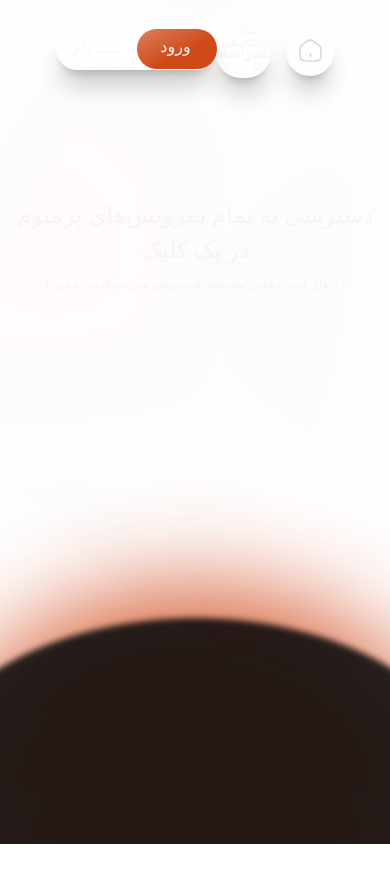
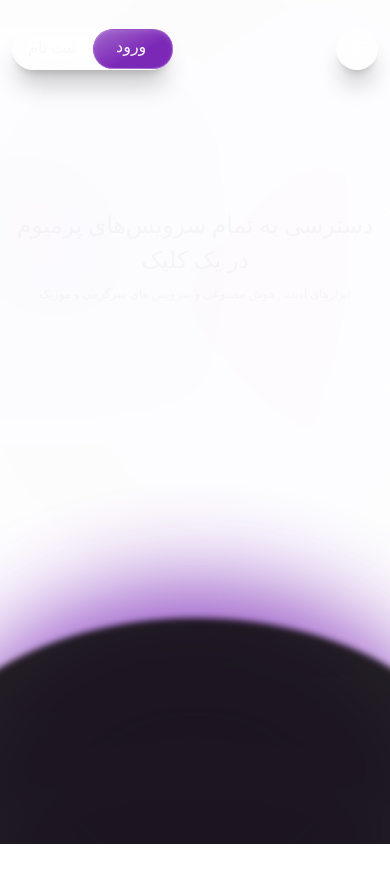
Before and after one commit to BeheshtianDev/Account-Seller, a Next.js app: page / in a window 390 px wide. Shown: the top 882 px of the page. Built offline with nearby package versions, Linux system fonts and the light colour scheme.

Commit message:
feat: add animated mobile menu with staggered items and outside click close

```diff
--- a/app/globals.css
+++ b/app/globals.css
@@ -26,7 +26,7 @@ body {
   display: none; /* For Chrome, Safari, and Opera */
 }
 * {
-  cursor: none !important;
+  /* cursor: none !important; */
 }
 @layer utilities {
   .scroll-hidden::-webkit-scrollbar {
--- a/app/page.tsx
+++ b/app/page.tsx
@@ -1,6 +1,4 @@
-import ButtonHighlight from "@/components/ButtonHighlight";
-import Navbar from "@/components/Navbar";
-import Image from "next/image";
+import Header from "@/components/Header/Header";
 
 export default function Home() {
   return (
@@ -9,31 +7,17 @@ export default function Home() {
         {/* gradiant start */}
         <div className="w-[145vw] h-[100vw] rounded-[50%]   border-8 absolute opacity-35 blur-lg -bottom-[79.5vw] z-20"></div>
         <div className="w-[150vw] h-[100vw] rounded-[50%]  bg-[#111111]  absolute opacity-90 lg:-bottom-[80vw] md:-bottom-[72vw] -bottom-[42vw] blur-[3px] z-20"></div>
-        <div className="w-[130vw] h-[105vw] rounded-[50%]  bg-orange-700 absolute lg:opacity-40 opacity-80 lg:-bottom-[78vw] md:-bottom-[70vw] -bottom-[40vw]  blur-[50px] z-10"></div>
+        <div className="w-[130vw] h-[105vw] rounded-[50%]  bg-purple-800 absolute lg:opacity-40 opacity-80 lg:-bottom-[78vw] md:-bottom-[70vw] -bottom-[40vw]  blur-[50px] z-10"></div>
         <div className="flex  absolute top-48 rotate-45 -left-[8vw] blur-[200px] opacity-50  z-30">
-          <div className="w-[20vw] h-[20vw] rounded-full   shadow-2xl shadow-orange-700   bg-orange-700"></div>
-          <div className="w-[20vw] h-[20vw] rounded-full   shadow-2xl shadow-orange-700   bg-orange-700"></div>
+          <div className="w-[20vw] h-[20vw] rounded-full   shadow-2xl shadow-purple-800   bg-purple-800"></div>
+          <div className="w-[20vw] h-[20vw] rounded-full   shadow-2xl shadow-purple-800   bg-purple-800"></div>
         </div>
-        <div className="w-[20vw] h-[20vw] rounded-full blur-[200px] opacity-50 shadow-2xl shadow-orange-700 absolute right-[8vw] z-20 top-[30vh] bg-orange-700 "></div>
+        <div className="w-[20vw] h-[20vw] rounded-full blur-[200px] opacity-50 shadow-2xl shadow-purple-800 absolute right-[8vw] z-20 top-[30vh] bg-purple-800 "></div>
         {/* gradiant end */}
 
         {/* content start */}
-        <div className="w-full flex justify-between items-start px-14 pt-7 z-30">
-          <div className="w-40">
-            <button className="w-12 h-12 rounded-full relative flex justify-center items-center bg-gradient-to-br   border border-white/10 shadow-xl shadow-black/20 backdrop-blur-lg backdrop-brightness-200  from-white/10 from-10%  to-transparent to-60%">
-              <Image
-                src="/home-icon.svg"
-                alt=""
-                width={25}
-                height={25}
-                className="z-10 mb-[2.1px]"
-              />
-            </button>
-          </div>
-          <Navbar />
-         <ButtonHighlight/>
-        </div>
-        <span className="lg:text-[3.5vw] text-[6vw] text-center  mt-28 ">
+        <Header />
+        <span className="lg:text-[3.5vw] text-[6vw] text-center  mt-52 ">
           دسترسی به تمام سرویس‌های پرمیوم <br />
           در یک کلیک
         </span>
--- a/components/ButtonHighlight.tsx
+++ b/components/ButtonHighlight.tsx
@@ -8,7 +8,7 @@ export default function ButtonHighlight() {
 
   return (
     <div
-      className="w-40 h-[42px] flex justify-between flex-row-reverse font-thin items-center backdrop-blur-lg backdrop-brightness-200 bg-gradient-to-br from-white/10 from-10% to-transparent to-60% rounded-full border border-white/10 shadow-xl shadow-black/20 relative"
+      className="w-40 h-[42px] flex justify-between flex-row-reverse font-thin items-center backdrop-blur-lg backdrop-brightness-200 bg-gradient-to-br from-white/10 from-10% to-transparent to-60% rounded-full border border-white/20 shadow-xl shadow-black/20 relative"
       onMouseLeave={() => setActiveIndex(defaultIndex)} // reset to default
     >
       {/* Buttons */}
@@ -28,13 +28,13 @@ export default function ButtonHighlight() {
 
       {/* Highlight */}
       <motion.div
-        className="absolute top-0 h-full w-[80px] rounded-full bg-orange-700/90"
+        className="absolute top-0 h-full w-[80px] rounded-full bg-purple-800/90"
         animate={{
           left: activeIndex === 0 ? 0 : 80, // moves to ثبت نام (0) or ورود (80px)
         }}
         transition={{ type: "spring", stiffness: 400, damping: 30, delay: 0.2 }}
       >
-        <div className="shadow-1 w-full h-full rounded-full bg-gradient-to-br absolute from-white/25 from-10% to-transparent to-60%" />
+        <div className="shadow-1 w-full h-full rounded-full bg-gradient-to-br absolute from-white/25 from-10% to-transparent to-60% border border-white/20  shadow-inner shadow-white/10" />
       </motion.div>
     </div>
   );
--- /dev/null
+++ b/components/Header/Header.tsx
@@ -0,0 +1,14 @@
+import Navbar from "../Navbar";
+import ButtonHighlight from "../ButtonHighlight";
+import MobileMenu from "../MobileMenu";
+const Header = () => {
+  return (
+    <div className="w-full flex justify-between items-start px-[3vw] pt-7 z-30 fixed top-0">
+      <MobileMenu />
+      <Navbar />
+      <ButtonHighlight />
+    </div>
+  );
+};
+
+export default Header;
--- /dev/null
+++ b/components/MobileMenu.tsx
@@ -0,0 +1,143 @@
+"use client";
+import Image from "next/image";
+import React, { useState, useEffect, useRef } from "react";
+
+const menuItems = ["خانه", "دسته بندی ", "تخفیف ها", "راهنما", "تماس"];
+
+function MobileMenu() {
+  const [isOpen, setIsOpen] = useState(false);
+  const [showItems, setShowItems] = useState(false);
+  const menuRef = useRef<HTMLDivElement>(null);
+
+  const handleToggle = () => {
+    if (window.innerWidth < 1024) {
+      if (!isOpen) {
+        // opening → wait for container animation before showing items
+        setIsOpen(true);
+        setTimeout(() => setShowItems(true), 400); // wait until height transition finishes
+      } else {
+        // closing → hide items immediately before collapse starts
+        setShowItems(false);
+        setTimeout(() => setIsOpen(false), 50);
+      }
+    }
+  };
+
+  // Close when clicking outside
+  useEffect(() => {
+    const handleClickOutside = (event: MouseEvent) => {
+      if (menuRef.current && !menuRef.current.contains(event.target as Node)) {
+        setShowItems(false);
+        setTimeout(() => setIsOpen(false), 50);
+      }
+    };
+
+    if (isOpen) {
+      document.addEventListener("mousedown", handleClickOutside);
+    } else {
+      document.removeEventListener("mousedown", handleClickOutside);
+    }
+
+    return () => {
+      document.removeEventListener("mousedown", handleClickOutside);
+    };
+  }, [isOpen]);
+
+  return (
+    <div className="lg:w-40 w-1/2 flex justify-start items-start" ref={menuRef}>
+      <div
+        className="menu-button lg:w-12 w-[42px] lg:h-12 h-[42px] relative flex justify-center items-center
+          bg-gradient-to-br border border-white/10 shadow-xl shadow-black/20 backdrop-blur-lg backdrop-brightness-200
+          from-white/10 from-10% to-transparent to-60%"
+        style={{
+          borderRadius: isOpen ? "40px" : "9999px",
+          width: isOpen ? "100%" : "42px",
+          height: isOpen ? "50vh" : "42px",
+          transition: isOpen
+            ? `
+              border-radius 0.2s ease,
+              width 0.3s ease 0.2s,
+              height 0.3s ease 0.2s
+            `
+            : `
+              height 0.3s ease,
+              width 0.3s ease ,
+              border-radius 0.2s ease 0.2s
+            `,
+        }}
+      >
+        <Image
+          src="/home-icon.svg"
+          alt=""
+          width={22}
+          height={22}
+          className="z-10 mb-[2.1px] lg:block hidden"
+        />
+
+        {/* Hamburger / Close button */}
+        <div
+          onClick={handleToggle}
+          className={`open-close-button flex flex-col gap-1 absolute lg:hidden cursor-pointer z-10
+            ${isOpen ? "top-7 right-5" : "top-[12px] right-[10px]"}`}
+          style={{
+            transition: "all 0.3s ease",
+            transitionDelay: isOpen ? "0.2s" : "0.1s",
+          }}
+        >
+          {/* Top bar */}
+          <span
+            className="w-[20px] h-0.5 bg-white/80 rounded-full"
+            style={{
+              transition: "all 0.3s ease",
+              transitionDelay: isOpen ? "0.2s" : "0.1s",
+              transform: isOpen ? "rotate(45deg) translateY(8px)" : "none",
+            }}
+          />
+          {/* Middle bar */}
+          <span
+            className="w-[20px] h-0.5 bg-white/80 rounded-full"
+            style={{
+              transition: "all 0.2s ease",
+              transitionDelay: isOpen ? "0.2s" : "0.1s",
+              opacity: isOpen ? 0 : 1,
+            }}
+          />
+          {/* Bottom bar */}
+          <span
+            className="w-[20px] h-0.5 bg-white/80 rounded-full"
+            style={{
+              transition: "all 0.3s ease",
+              transitionDelay: isOpen ? "0.2s" : "0.1s",
+              transform: isOpen ? "rotate(-45deg) translateY(-8px)" : "none",
+            }}
+          />
+        </div>
+
+        {/* Menu items */}
+        <div className="w-full h-full flex justify-around pt-[5vh] pb-[3vh] items-center flex-col font-extralight lg:hidden overflow-hidden">
+          {menuItems.map((item, i) => (
+            <div
+              key={i}
+              className={`transition-all duration-500 transform
+                ${
+                  showItems
+                    ? "opacity-100 translate-y-0"
+                    : " opacity-0 -translate-y-5"
+                }`}
+              style={{ transitionDelay: showItems ? `${i * 0.15}s` : "-0.5s" }}
+              onClick={() => {
+                // close after selecting an item
+                setShowItems(false);
+                setTimeout(() => setIsOpen(false), 50);
+              }}
+            >
+              {item}
+            </div>
+          ))}
+        </div>
+      </div>
+    </div>
+  );
+}
+
+export default MobileMenu;
--- a/components/Navbar.tsx
+++ b/components/Navbar.tsx
@@ -2,7 +2,7 @@
 import { useState } from "react";
 import { motion } from "framer-motion";
 
-const menuItems = ["خانه", "دسته بندی ها", "تخفیف ها", "راهنما", "تماس"];
+const menuItems = ["خانه", "دسته بندی ", "تخفیف ها", "راهنما", "تماس"];
 
 export default function Navbar() {
   const defaultIndex = 0; // highlight starts at خانه
@@ -10,14 +10,14 @@ export default function Navbar() {
 
   return (
     <div
-      className="relative w-[35vw] h-[50px] rounded-full border border-white/10 shadow-xl shadow-black/20 backdrop-blur-lg backdrop-brightness-200 bg-gradient-to-br from-white/5 from-10% to-transparent to-60% flex font-extralight overflow-hidden"
+      className="relative w-[35vw] h-[50px] rounded-full border border-white/20 shadow-xl shadow-black/20 backdrop-blur-lg backdrop-brightness-200 bg-gradient-to-br hidden from-white/5 from-10% to-transparent to-60% lg:flex font-extralight overflow-hidden"
       onMouseLeave={() => setActiveIndex(defaultIndex)} // reset to خانه
     >
       {menuItems.map((item, i) => (
         <div
           key={i}
           onMouseEnter={() => setActiveIndex(i)}
-          className="w-1/5 h-full flex justify-center items-center cursor-pointer"
+          className="w-1/5 h-full flex justify-center items-center cursor-pointer xl:text-base lg:text-sm md:text-xs transition-all duration-300"
         >
           {item}
         </div>
@@ -26,8 +26,13 @@ export default function Navbar() {
       {/* Highlight Indicator */}
       <motion.div
         layout
-        transition={{ type: "spring", stiffness: 400, damping: 30, delay: 0.15 }}
-        className="absolute top-0 h-full w-1/5 rounded-full bg-white/5"
+        transition={{
+          type: "spring",
+          stiffness: 400,
+          damping: 30,
+          delay: 0.15,
+        }}
+        className="absolute top-0 h-full w-1/5 rounded-full bg-gradient-to-br  from-white/10 from-10% to-transparent to-60% shadow-inner shadow-white/10 border-t border-l border-t-white/20 border-l-white/20 border-b border-b-white/10 border-r border-r-white/10 "
         style={{
           left: `${
             ((menuItems.length - 1 - activeIndex) / menuItems.length) * 100
```
Also changed, not shown: 1 other file (tests, documents, lock files or other folders).
